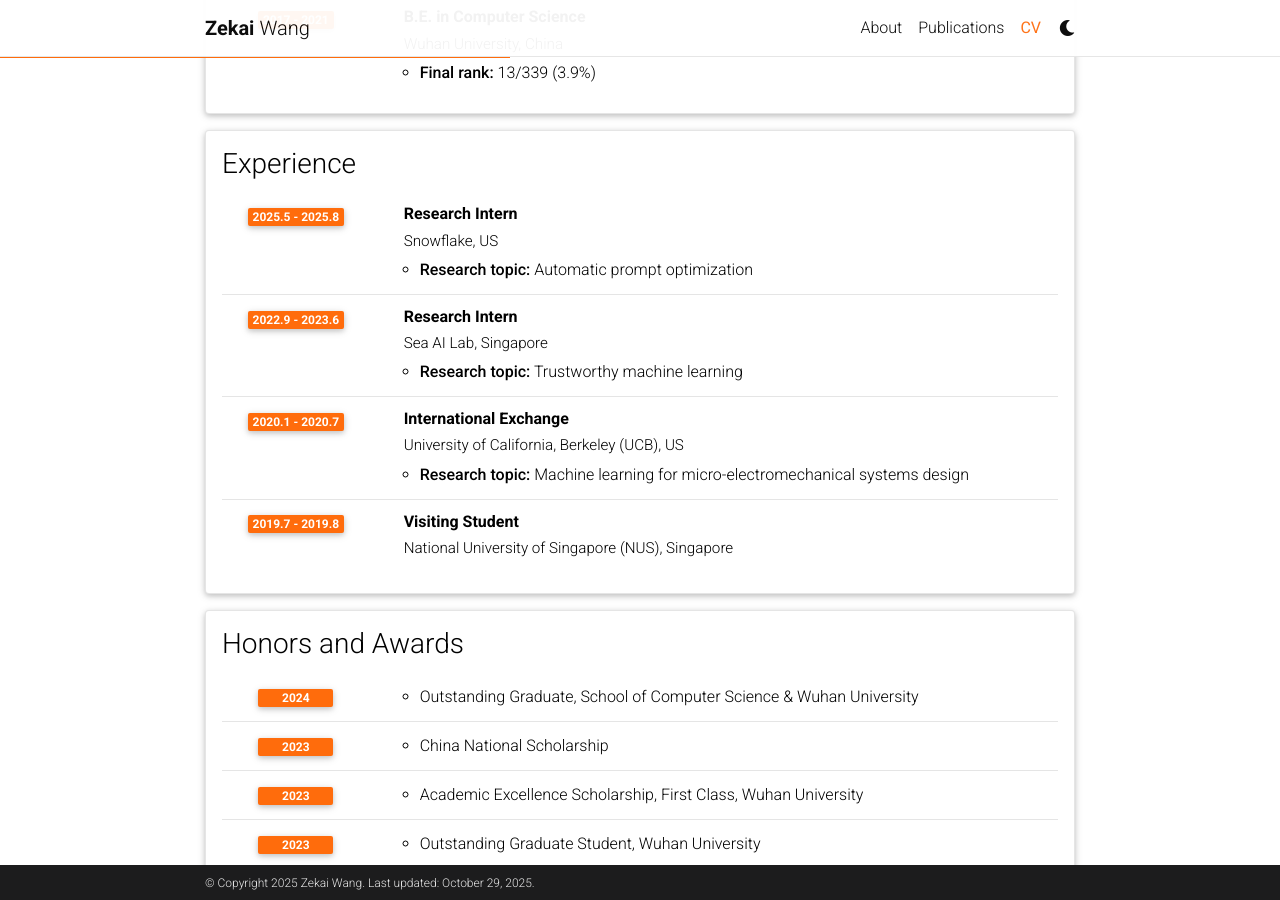
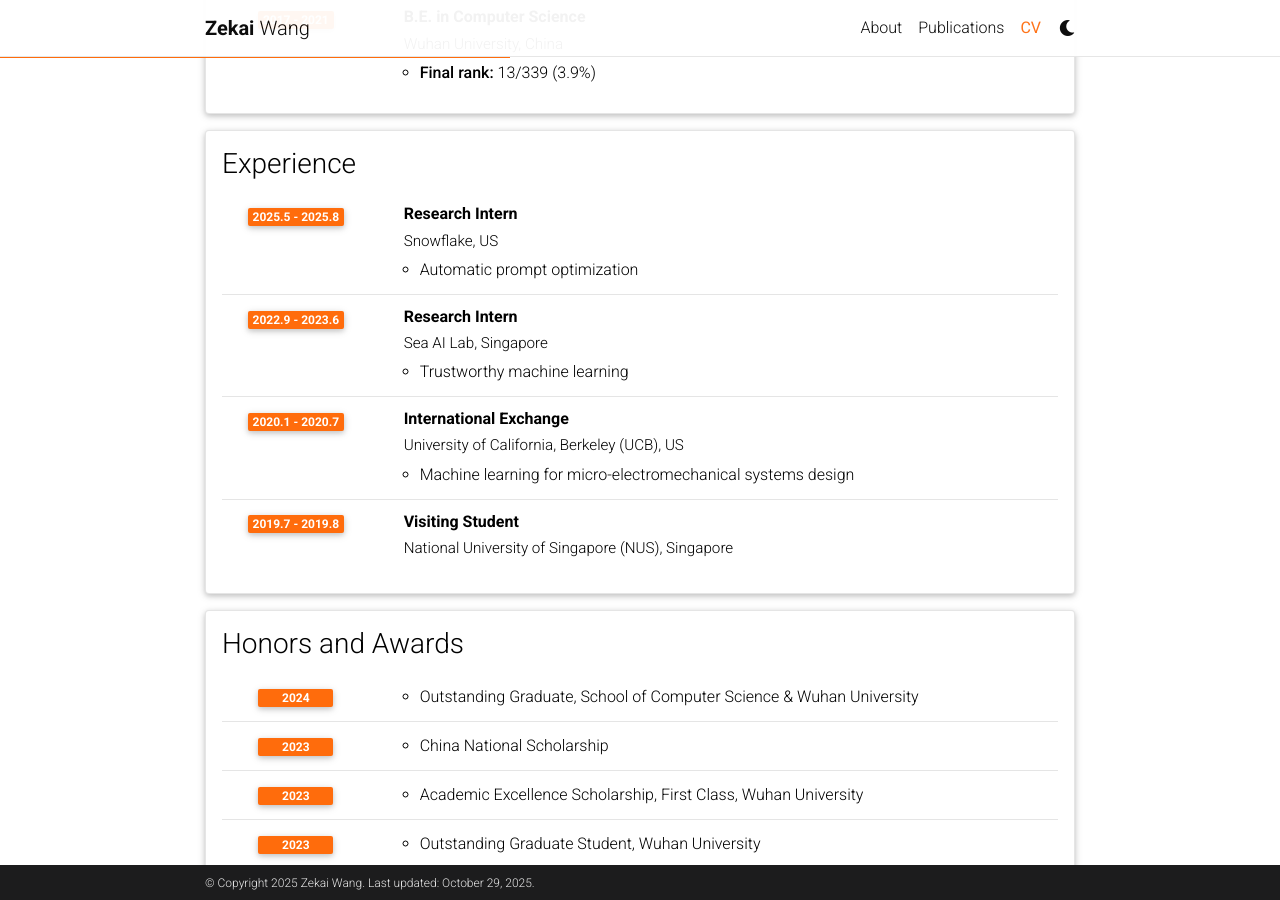
Before and after one commit to wzekai99/wzekai99.github.io, a Jekyll site: the page built from _pages/cv.md, in a window 1280 px wide and 900 px high, scrolled down 457 px. Built offline with Jekyll 4.4.1, drawn with Linux system fonts in a browser that asks for light colours; comment, search, counter and statistics services are not loaded; a style sheet for code colours, icons or effects is not loaded.

Commit message:
update cv

```diff
--- a/_data/cv.yml
+++ b/_data/cv.yml
@@ -27,21 +27,22 @@
       institution: Snowflake, US
       year: 2025.5 - 2025.8
       description:
-        - <strong>Research topic:</strong> Automatic prompt optimization
+        - Automatic prompt optimization
+        # - <strong>Research topic:</strong> Automatic prompt optimization
         # - Work with <a href="https://www.canwenxu.net">Canwen Xu</a>, <a href="https://yaozhewei.github.io">Zhewei Yao</a> and <a href="https://scholar.google.com/citations?user=SB3_eb0AAAAJ">Yuxiong He</a>
 
     - title: Research Intern
       institution: Sea AI Lab, Singapore
       year: 2022.9 - 2023.6
       description:
-        - <strong>Research topic:</strong> Trustworthy machine learning
+        - Trustworthy machine learning
         # - Work with <a href="https://p2333.github.io">Tianyu Pang</a>, <a href="https://duchao0726.github.io">Chao Du</a> and <a href="https://linmin.me">Min Lin</a>
 
     - title: International Exchange
       institution: University of California, Berkeley (UCB), US
       year: 2020.1 - 2020.7
       description:
-        - <strong>Research topic:</strong> Machine learning for micro-electromechanical systems design
+        - Machine learning for micro-electromechanical systems design
         # - Work with <a href="https://scholar.google.com/citations?user=vYbZdzIAAAAJ">Ruiqi Guo</a> and <a href="https://me.berkeley.edu/people/liwei-lin">Liwei Lin</a>
 
     - title: Visiting Student
```
